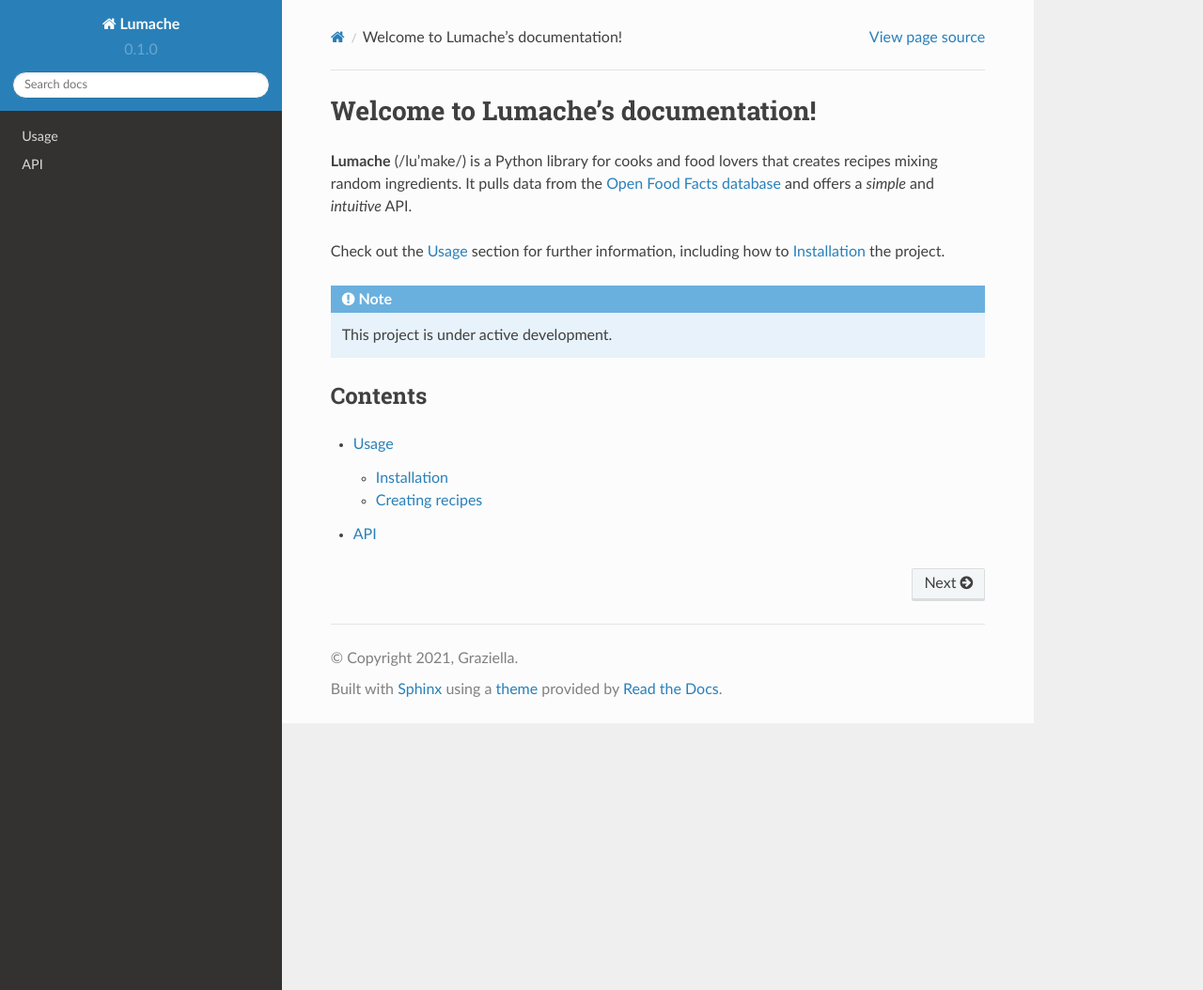
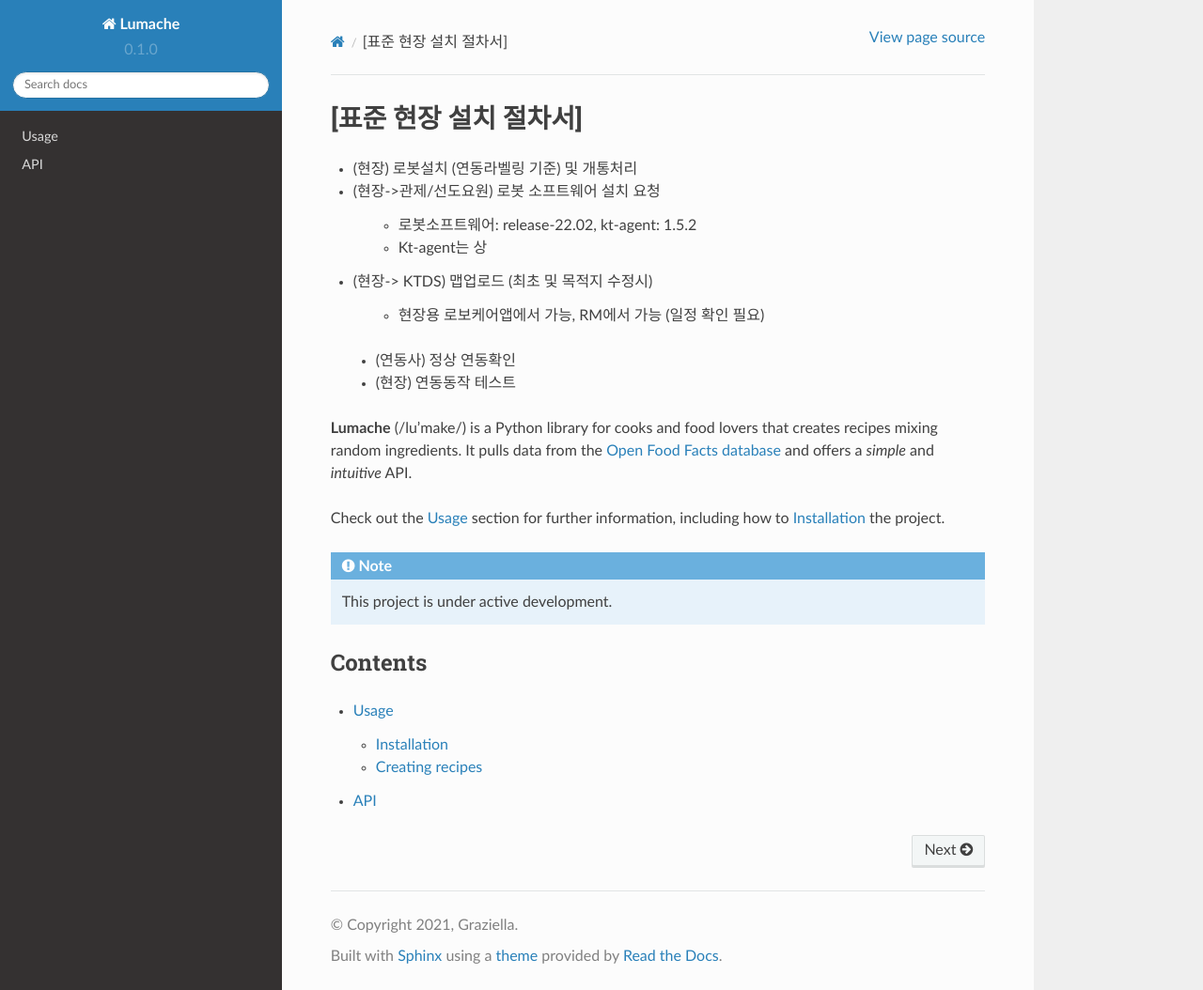
Before and after one commit to owvwo/robot_manual, a Sphinx documentation site: the page built from docs/source/index.rst, in a window 1280 px wide and 1054 px high. Shown: the whole window at 94% size. Built offline with Sphinx 7.4.7 and the Read the Docs theme 2.0.0, drawn with Linux system fonts in a browser that asks for light colours.

Commit message:
Update index.rst

```diff
--- a/docs/source/index.rst
+++ b/docs/source/index.rst
@@ -1,5 +1,23 @@
-Welcome to Lumache's documentation!
+[표준 현장 설치 절차서]
 ===================================
+
+
+- (현장) 로봇설치 (연동라벨링 기준) 및 개통처리
+
+- (현장->관제/선도요원) 로봇 소프트웨어 설치 요청
+
+   - 로봇소프트웨어: release-22.02, kt-agent: 1.5.2
+
+   - Kt-agent는 상
+
+- (현장-> KTDS) 맵업로드 (최초 및 목적지 수정시)
+
+   - 현장용 로보케어앱에서 가능, RM에서 가능 (일정 확인 필요)
+
+ - (연동사) 정상 연동확인
+
+ - (현장) 연동동작 테스트
+
 
 **Lumache** (/lu'make/) is a Python library for cooks and food lovers
 that creates recipes mixing random ingredients.
```
